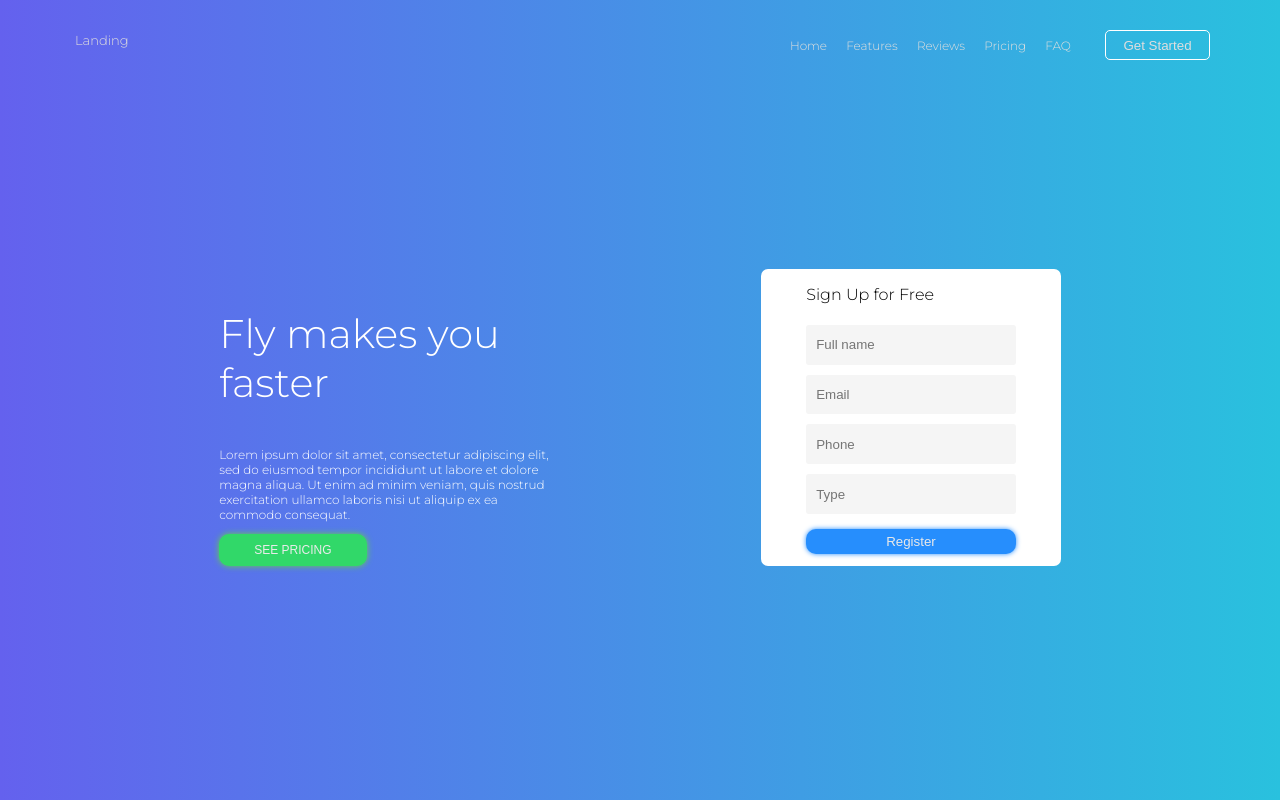
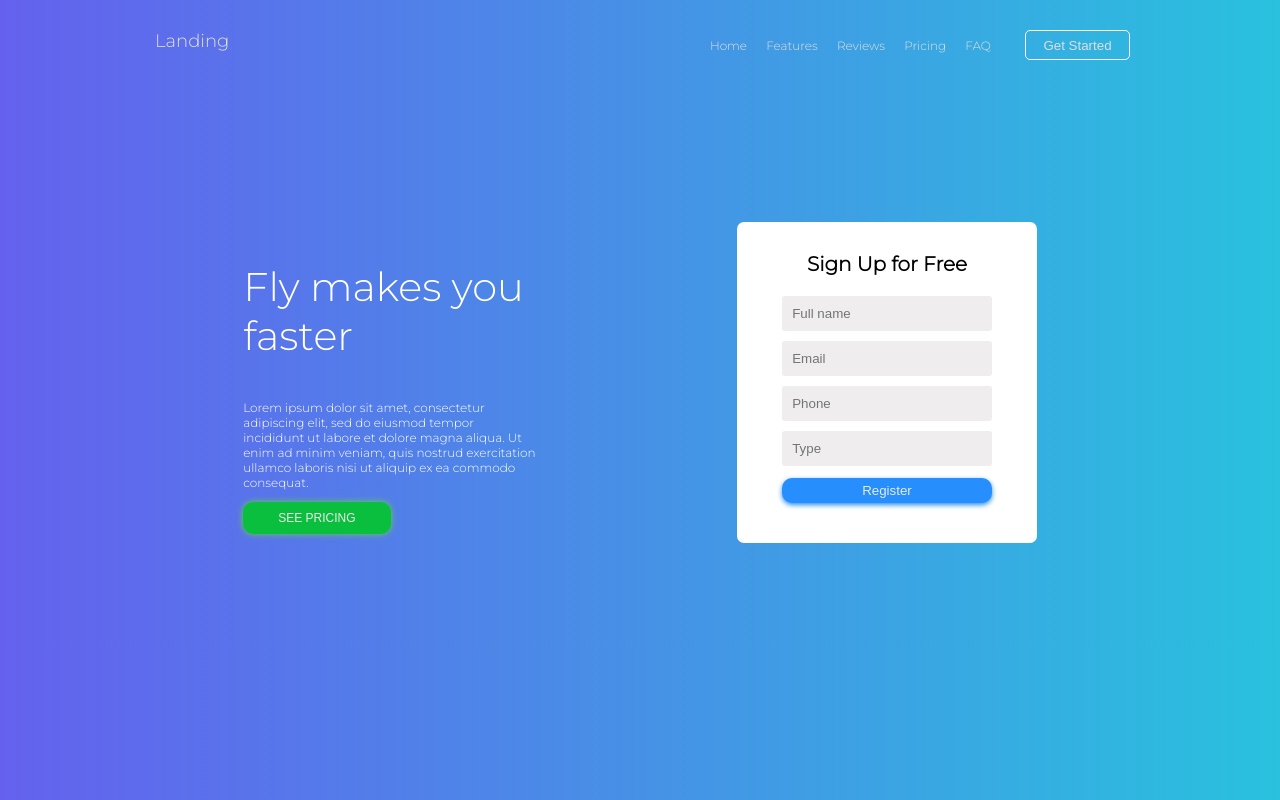
Before and after one commit to Youcode-Classe-E-2023-2024/The_saints_web_training, a plain HTML site: page Benfill/index.html in a window 1280 px wide. Drawn offline with Linux system fonts and the light colour scheme.

Commit message:
updating css

```diff
--- a/Benfill/index.html
+++ b/Benfill/index.html
@@ -20,7 +20,7 @@
             <p>Reviews</p>
             <p>Pricing</p>
             <p>FAQ</p>
-            <button class="start_btn">Get Started</button>
+            <button class="start_btn btn_js">Get Started</button>
         </div>
     </div>
     <div class="main">
@@ -34,19 +34,18 @@
             <input type="text" placeholder="Full name">
             <input type="email" placeholder="Email">
             <input type="text" placeholder="Phone">
-            <input list="cars" placeholder="Type">
-            <datalist id="cars">
-                <option value="BMW">
-                <option value="Bentley">
-                <option value="Mercedes">
-                <option value="Audi">
-                <option value="Volkswagen">
+            <input class="opt" list="options" placeholder="Type">
+            <datalist id="options">
+                <option value="option1">
+                <option value="option2">
+                <option value="option3">
+                <option value="option4">
+                <option value="option5">
             </datalist>
             <div class="vertical-center">
                 <button type="submit">Register</button>
             </div>
         </form>
     </div>
-    <div class="white"></div>
 </body>
 </html>
--- a/Benfill/style.css
+++ b/Benfill/style.css
@@ -3,7 +3,7 @@ body {
     background-image: linear-gradient(to right, #6461ee, #29c1de);
     color: rgb(255, 255, 255);
     margin: 0;
-    padding: 30px 70px;
+    padding: 30px 150px;
 }
 
 button {
@@ -29,7 +29,8 @@ button {
 }
 
 .title p {
-    font-size: 13px;
+    font-size: 18px;
+    font-weight: 500;
 }
 
 .pages {
@@ -38,6 +39,8 @@ button {
 
 .header p:hover {
     color: rgb(255, 255, 255);
+    font-weight: bold;
+    transition: color 1s ease;
 }
 
 .start_btn {
@@ -53,12 +56,14 @@ button {
 .start_btn:hover {
     background-color: rgb(250, 239, 239);
     color: rgb(0, 0, 0);
+    transition: background-color 1s ease;
+    transition: color 0.8s ease;
 }
 
 .main {
     display: flex;
     flex-direction: row;
-    margin-top: 150px;
+    margin-top: 100px;
     padding: 70px 0;
     justify-content: center;
 }
@@ -82,7 +87,7 @@ button {
 }
 
 .price_btn {
-    background-color: rgb(49, 216, 105);
+    background-color: rgb(10, 191, 61);
     box-shadow: 0 0 6px rgb(101, 209, 68);
     border: none;
     border-radius: 10px;
@@ -97,25 +102,32 @@ button {
     color: black;
     box-shadow: 10px 1 10px rgba(0, 0, 0, 0.61);
     margin-left: 200px;
-    padding: 0 45px;
-    padding-bottom: 0px;
+    padding: 10px 45px;
+    padding-bottom: 30px;
     border-radius: 7px;
     height: auto;
+}
+
+.form p {
+    text-align: center;
+    font-weight: bold;
+    font-size: 20px;
 }
 
 input[type="text"],
 input[type="email"],
 input[list="cars"],
-button[type="submit"] {
+button[type="submit"],
+.opt {
     padding: 10px;
     margin-bottom: 10px;
     border-radius: 3px;
-    border: 0;
-    background-color: rgb(245, 245, 245);
+    border: none;
+    background-color: rgb(239, 237, 237);
 }
 
 button[type="submit"] {
-    box-shadow: 0 0 5px #268efd;
+    box-shadow: 0 2px 5px #268efd;
     background-color: #268efd;
     color: rgb(233, 233, 233);
     border: none;
@@ -137,6 +149,3 @@ button[type="submit"]:hover {
     align-items: center;
     margin-top: 2px;
   }
-  .white {
-    background-color: white;
-  }
```
